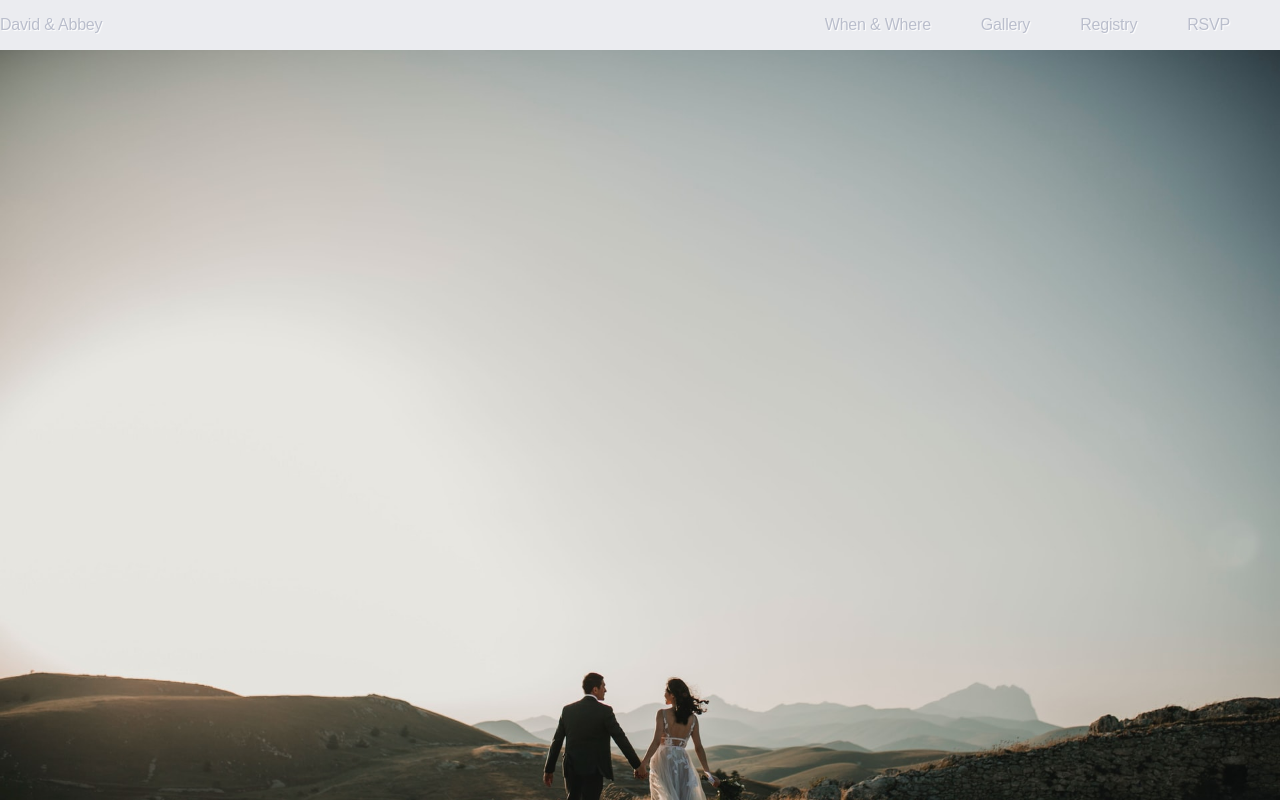
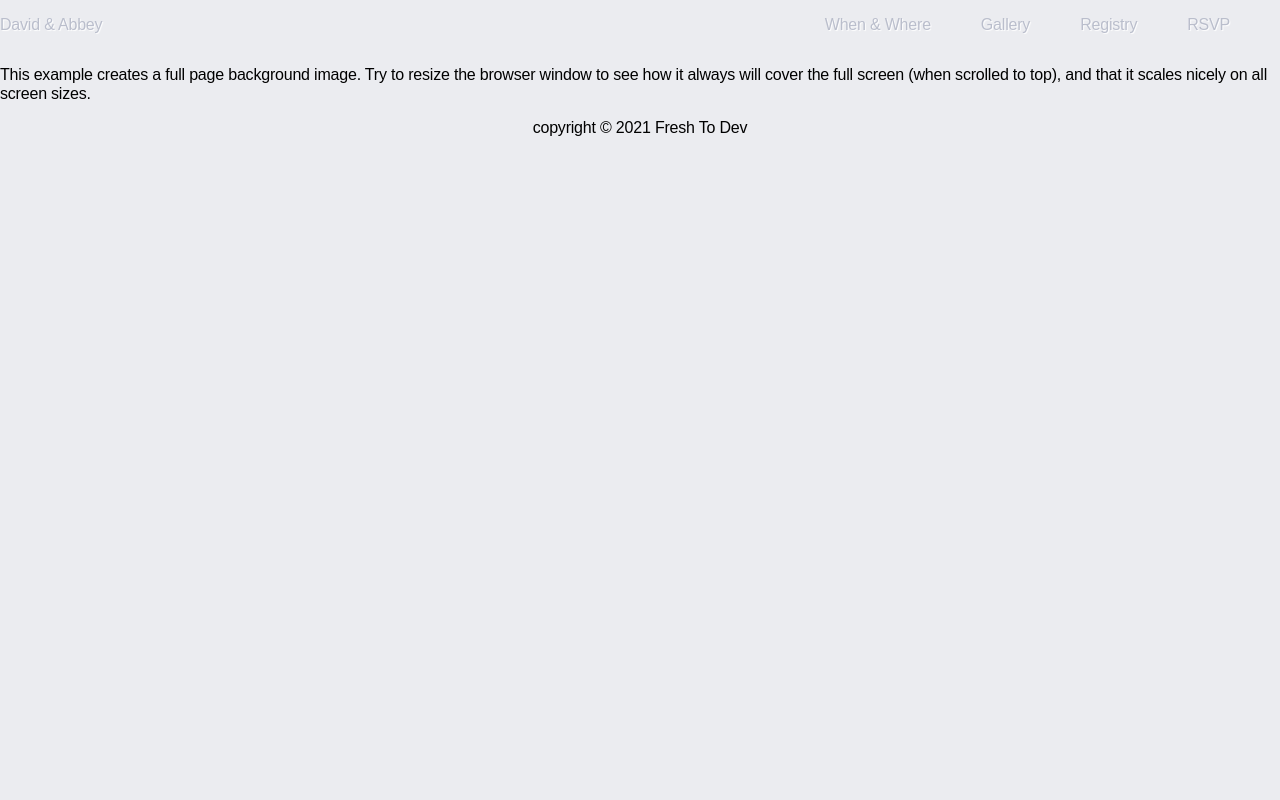
Before and after one commit to mdflynn/stieber-wedding, a React (Create React App) app: page / in a window 1280 px wide. Shown: the top 800 px of the page. Built offline with nearby package versions, Linux system fonts and the light colour scheme.

Commit message:
add background img

```diff
--- a/src/components/MainPage/MainPage.js
+++ b/src/components/MainPage/MainPage.js
@@ -5,7 +5,12 @@ import stockOne from "../../assets/stock-1.jpg";
 const MainPage = () => {
   return (
     <main>
-      <img id="main-img" src={stockOne} alt="engagement" />
+      <div className="bg"></div>
+      <p>
+        This example creates a full page background image. Try to resize the
+        browser window to see how it always will cover the full screen (when
+        scrolled to top), and that it scales nicely on all screen sizes.
+      </p>
     </main>
   );
 };
--- a/src/components/MainPage/MainPage.scss
+++ b/src/components/MainPage/MainPage.scss
@@ -1,4 +1,12 @@
-#main-img {
-    max-width: 100%;
-    max-height: 100%;
-}
+.bg {
+    /* The image used */
+    background-image: url("../../assets/stock-1.jpg");
+
+    /* Full height */
+    height: 100%;
+
+    /* Center and scale the image nicely */
+    background-position: center;
+    background-repeat: no-repeat;
+    background-size: cover;
+  }
```
